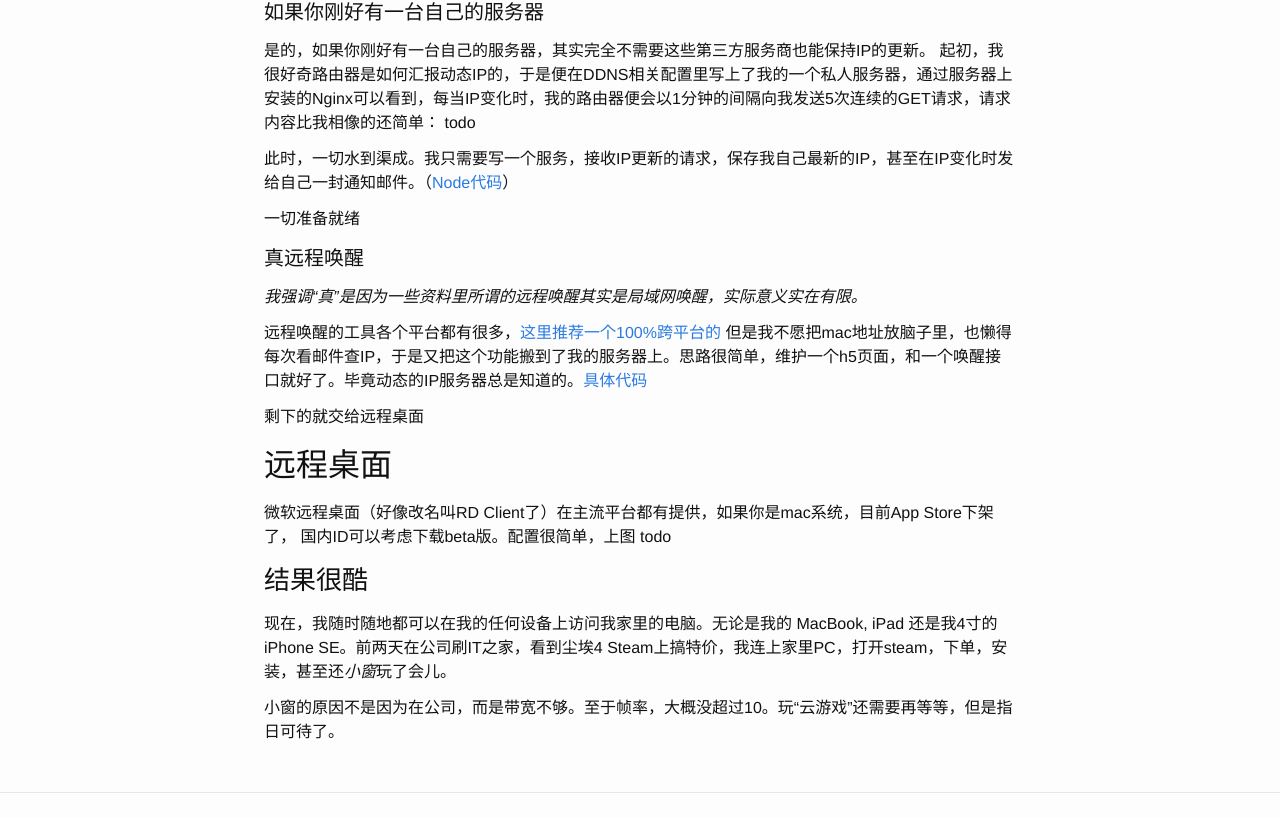
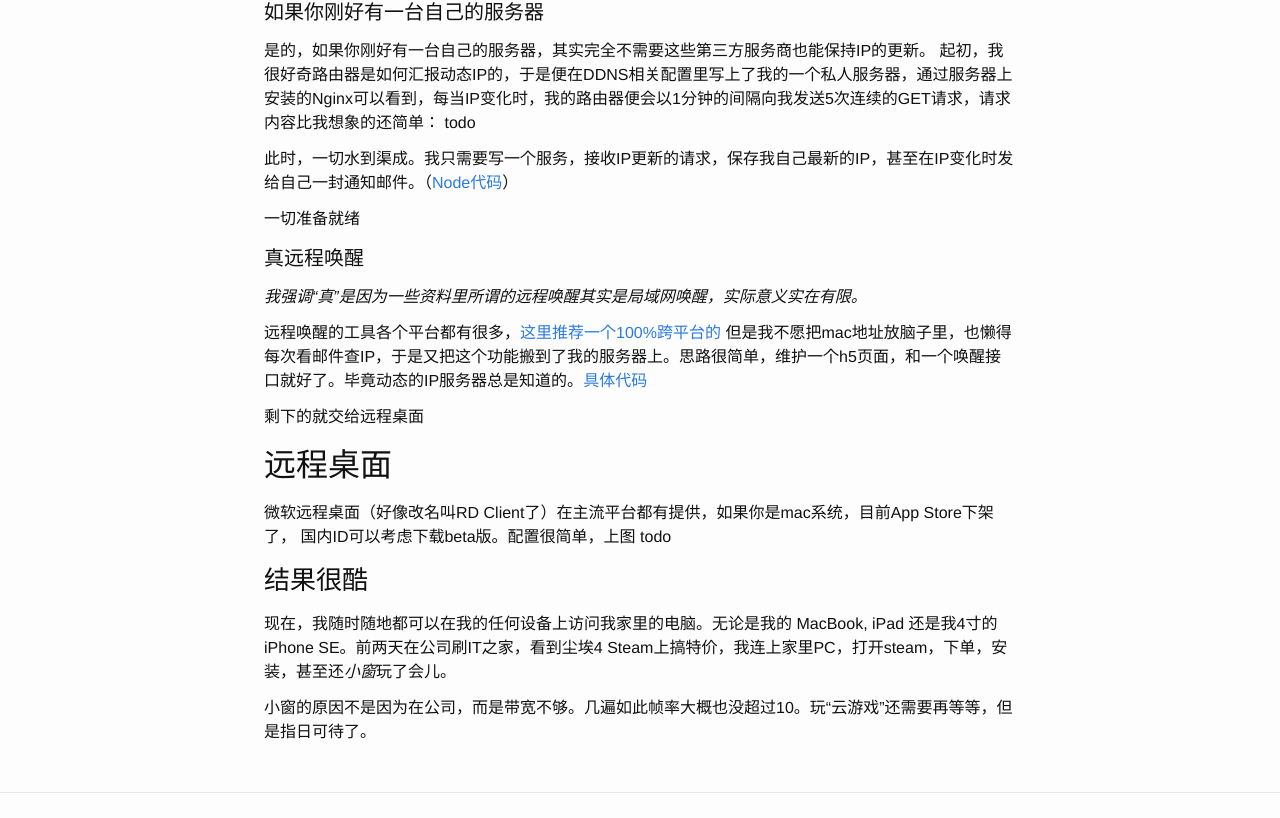
Before and after one commit to YangXinlei/yangxinlei.github.io, a Jekyll site: the page built from _posts/2018-10-20-wake on lan，ddns 和 真·远程桌面.md, in a window 1280 px wide. Shown: the part 1270-2088 px from the top of the page. Built offline with Jekyll 4.4.1, drawn with Linux system fonts in a browser that asks for light colours.

Commit message:
Update 2018-10-20-wake on lan，ddns 和 真·远程桌面.md

```diff
--- a/_posts/2018-10-20-wake on lan，ddns 和 真·远程桌面.md
+++ b/_posts/2018-10-20-wake on lan，ddns 和 真·远程桌面.md
@@ -42,7 +42,7 @@ BIOS的UI终于从“DOS”进化到了“Vista”,我现在使用的主板是
 于是
 #### 如果你刚好有一台自己的服务器 ####
 是的，如果你刚好有一台自己的服务器，其实完全不需要这些第三方服务商也能保持IP的更新。
-起初，我很好奇路由器是如何汇报动态IP的，于是便在DDNS相关配置里写上了我的一个私人服务器，通过服务器上安装的Nginx可以看到，每当IP变化时，我的路由器便会以1分钟的间隔向我发送5次连续的GET请求，请求内容比我相像的还简单：
+起初，我很好奇路由器是如何汇报动态IP的，于是便在DDNS相关配置里写上了我的一个私人服务器，通过服务器上安装的Nginx可以看到，每当IP变化时，我的路由器便会以1分钟的间隔向我发送5次连续的GET请求，请求内容比我想象的还简单：
 todo
 
 此时，一切水到渠成。我只需要写一个服务，接收IP更新的请求，保存我自己最新的IP，甚至在IP变化时发给自己一封通知邮件。（[Node代码](todo)）
@@ -69,4 +69,4 @@ todo
 
 现在，我随时随地都可以在我的任何设备上访问我家里的电脑。无论是我的 MacBook, iPad 还是我4寸的iPhone SE。前两天在公司刷IT之家，看到尘埃4 Steam上搞特价，我连上家里PC，打开steam，下单，安装，甚至还*小窗*玩了会儿。
 
-小窗的原因不是因为在公司，而是带宽不够。至于帧率，大概没超过10。玩“云游戏”还需要再等等，但是指日可待了。
+小窗的原因不是因为在公司，而是带宽不够。几遍如此帧率大概也没超过10。玩“云游戏”还需要再等等，但是指日可待了。
```
